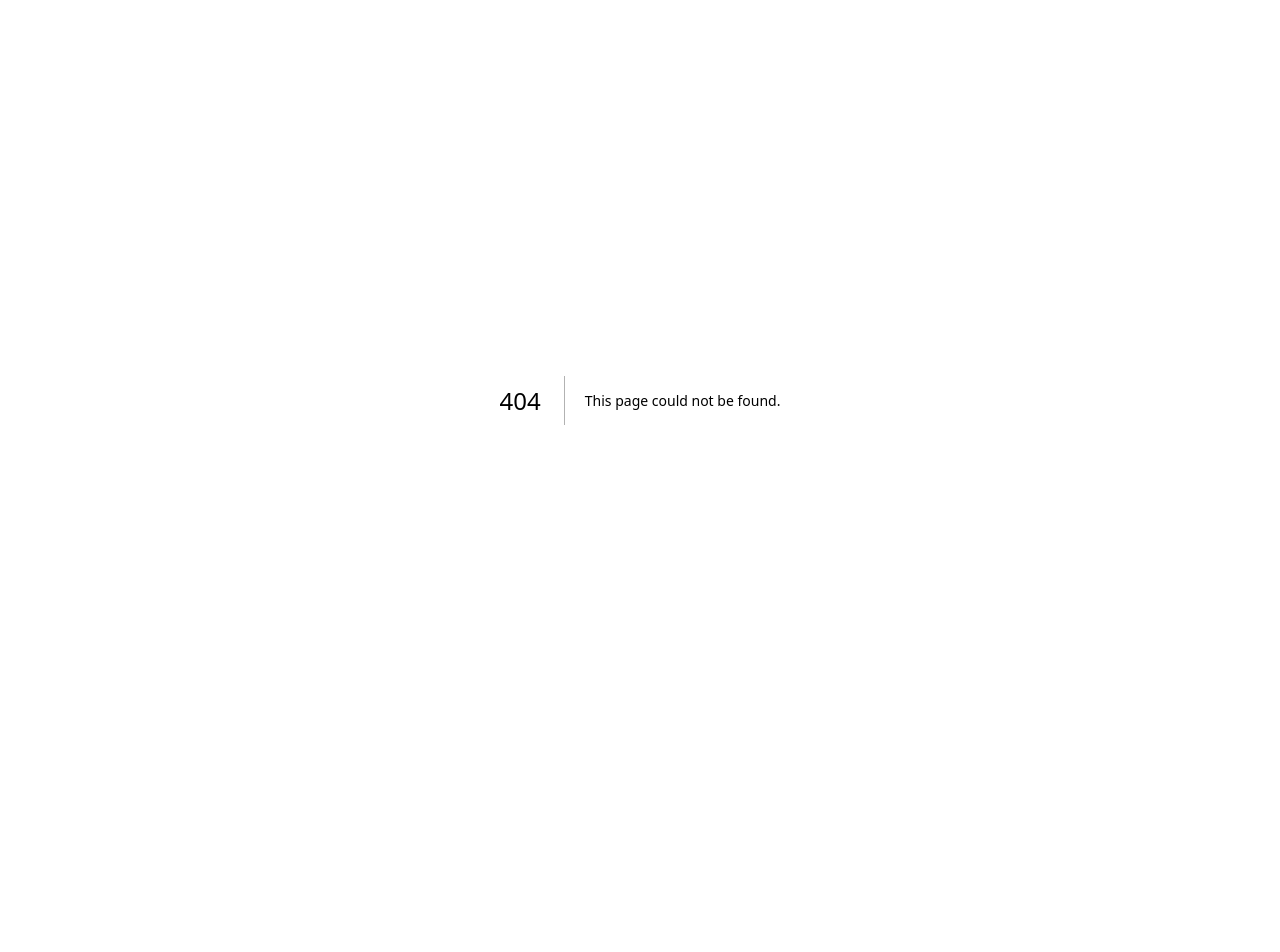
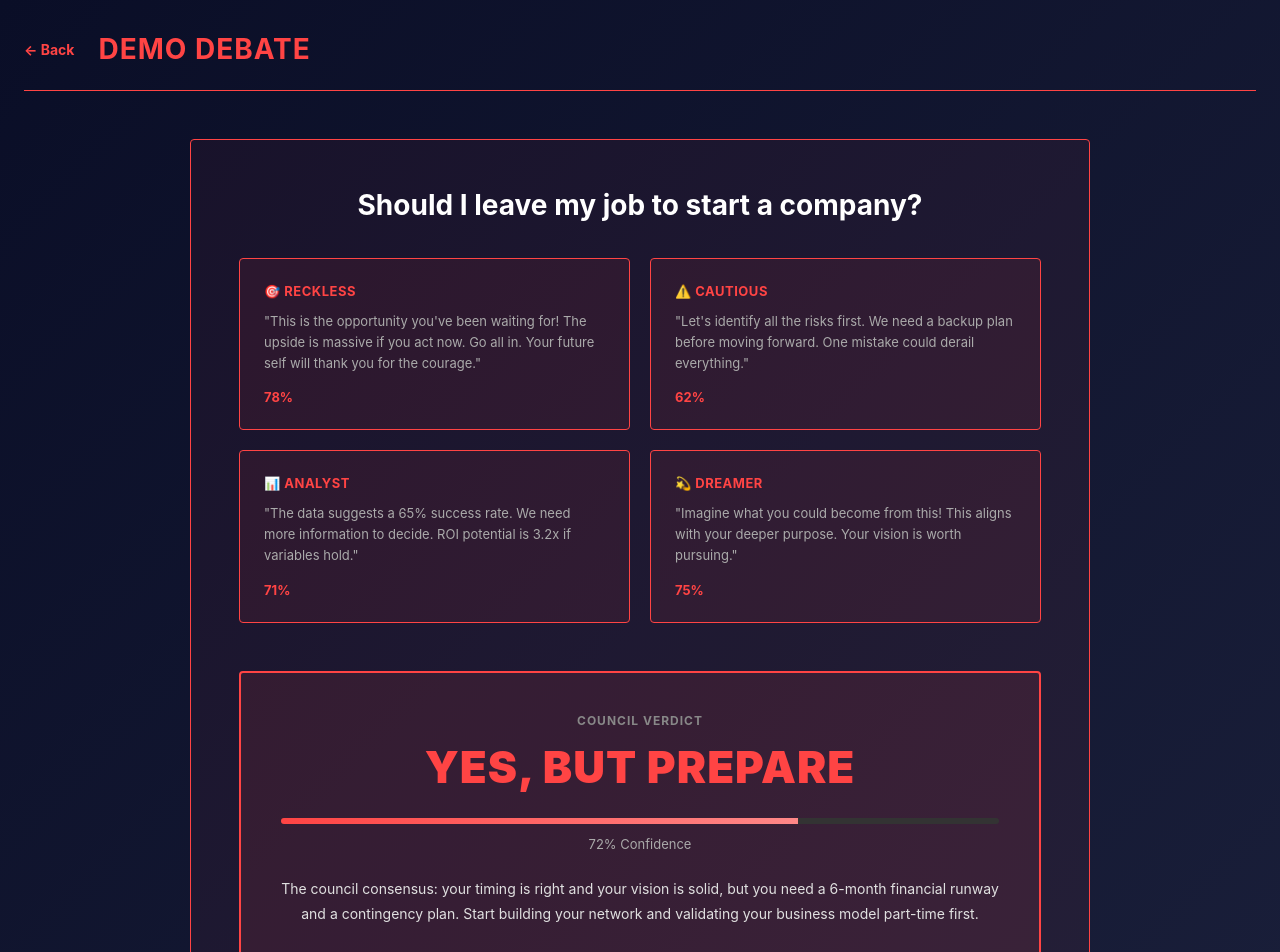
Before and after one commit to neolakseri-commits/council-app, a Next.js app: page /demo in a window 1280 px wide. Before the commit this address had no page. Shown: the top 952 px of the page. Before the commit the page ends 800 px from the top, so only its background shows below. Built offline with nearby package versions, Linux system fonts and the light colour scheme.

Commit message:
Add app/demo/page.jsx

```diff
--- /dev/null
+++ b/app/demo/page.jsx
@@ -0,0 +1,69 @@
+'use client'
+
+import { useRouter } from 'next/navigation'
+import styles from './demo.module.css'
+
+export default function Demo() {
+  const router = useRouter()
+
+  return (
+    <div className={styles.container}>
+      <header className={styles.header}>
+        <button className={styles.backButton} onClick={() => router.push('/')}>
+          ← Back
+        </button>
+        <h1>DEMO DEBATE</h1>
+      </header>
+
+      <div className={styles.content}>
+        <div className={styles.demoBox}>
+          <h2>Should I leave my job to start a company?</h2>
+
+          <div className={styles.debateContainer}>
+            <div className={`${styles.argument} ${styles.reckless}`}>
+              <div className={styles.title}>🎯 RECKLESS</div>
+              <p>"This is the opportunity you've been waiting for! The upside is massive if you act now. Go all in. Your future self will thank you for the courage."</p>
+              <div className={styles.meter}>78%</div>
+            </div>
+
+            <div className={`${styles.argument} ${styles.cautious}`}>
+              <div className={styles.title}>⚠️ CAUTIOUS</div>
+              <p>"Let's identify all the risks first. We need a backup plan before moving forward. One mistake could derail everything."</p>
+              <div className={styles.meter}>62%</div>
+            </div>
+
+            <div className={`${styles.argument} ${styles.analyst}`}>
+              <div className={styles.title}>📊 ANALYST</div>
+              <p>"The data suggests a 65% success rate. We need more information to decide. ROI potential is 3.2x if variables hold."</p>
+              <div className={styles.meter}>71%</div>
+            </div>
+
+            <div className={`${styles.argument} ${styles.dreamer}`}>
+              <div className={styles.title}>💫 DREAMER</div>
+              <p>"Imagine what you could become from this! This aligns with your deeper purpose. Your vision is worth pursuing."</p>
+              <div className={styles.meter}>75%</div>
+            </div>
+          </div>
+
+          <div className={styles.verdict}>
+            <h3>COUNCIL VERDICT</h3>
+            <div className={styles.verdict__title}>YES, BUT PREPARE</div>
+            <div className={styles.verdict__confidence}>
+              <div className={styles.bar}>
+                <div className={styles.fill} style={{ width: '72%' }}></div>
+              </div>
+              <p>72% Confidence</p>
+            </div>
+            <p className={styles.verdict__reasoning}>
+              The council consensus: your timing is right and your vision is solid, but you need a 6-month financial runway and a contingency plan. Start building your network and validating your business model part-time first.
+            </p>
+
+            <button className={styles.ctaButton} onClick={() => router.push('/quiz')}>
+              BUILD YOUR OWN COUNCIL
+            </button>
+          </div>
+        </div>
+      </div>
+    </div>
+  )
+}
```
